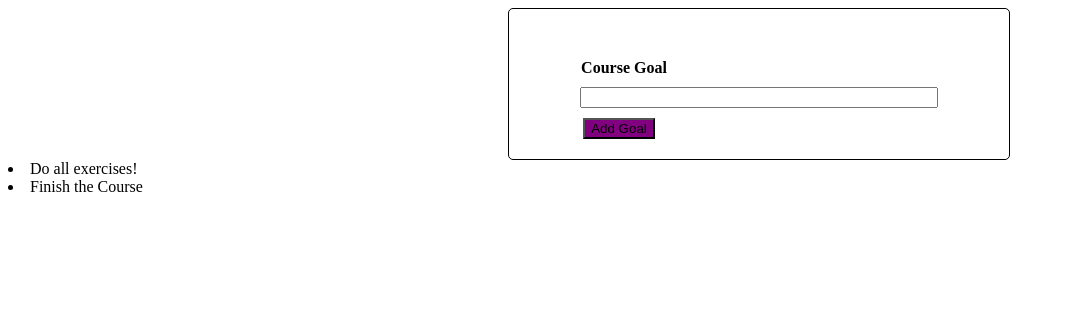
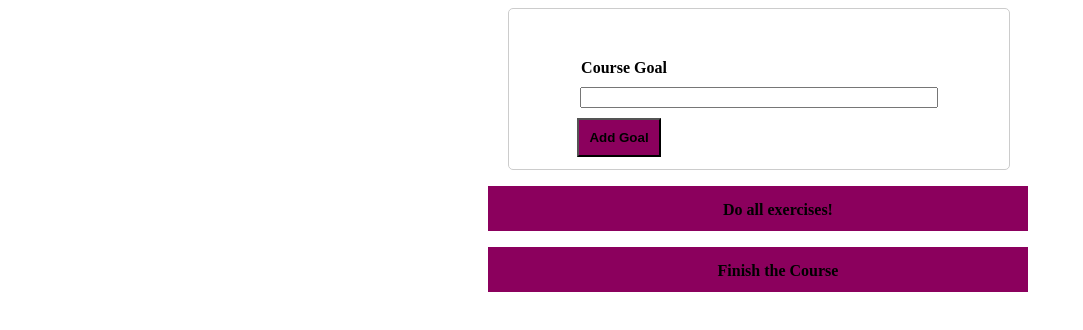
Before and after one commit to Chandanpreet91/CoursePlanner, a React (Create React App) app: page / in a window 1280 px wide. Shown: the top 330 px of the page, without its empty margins (0-1083 px from the left). Built offline with nearby package versions, Linux system fonts and the light colour scheme.

Commit message:
Added more styles.

```diff
--- a/src/Components/CourseDisplay.css
+++ b/src/Components/CourseDisplay.css
@@ -0,0 +1,9 @@
+.courses-list{
+    background:#8b005d;
+    width: 500px;
+    text-align: center;
+    margin-left: 480px;
+    height: 30px;
+    padding-top: 15px;
+    font-weight: 700;
+}
--- a/src/Components/CourseDisplay.js
+++ b/src/Components/CourseDisplay.js
@@ -1,10 +1,11 @@
+import "./CourseDisplay.css";
 const CourseDisplay = (props) => {
   return (
-    <div className="courses-list">
+    <div>
       {props.coursesList.map((course) => (
-        <li key={course.id} className="course-name">
+        <ul key={course.id} className="courses-list">
           {course.text}
-        </li>
+        </ul>
       ))}
     </div>
   );
--- a/src/Components/CourseInput.css
+++ b/src/Components/CourseInput.css
@@ -4,21 +4,23 @@
 }
 .course-label{
     color: black;
-     font-weight: 700;
+     font-weight: 900;
      margin-right: 270px;
 }
 
 .course-actions{
     margin-top: 10px;
-    background: purple;
+    background: #8b005d;
     margin-right: 280px;
+    font-weight: 700;
+    padding: 10px 10px 10px 10px ;
 }
 .course-planner{
-   border: 0.5px solid black;
+   border: 0.5px solid #ccc;
     border-radius: 5px;
     width: 500px;
     margin-left: 500px;
-    height: 150px;
+    height: 160px;
 
 }
 .course-input{
```
